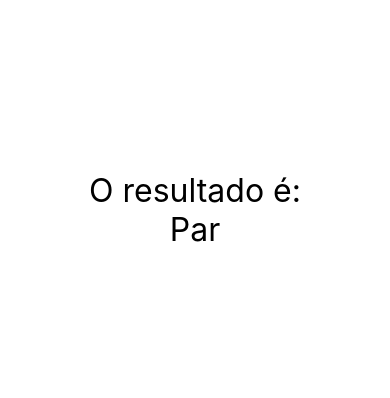
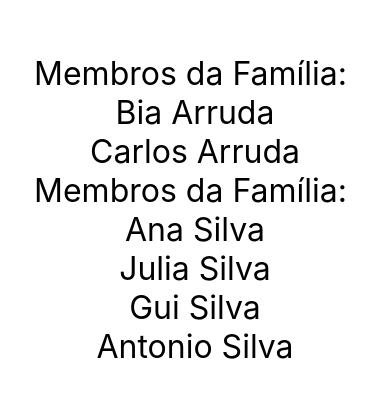
Before and after one commit to rogeriosantosdev/estudo-react-native, a React Native app: screen / in a window 390 px wide. Shown: the part 212-610 px from the top of the page. Built offline with nearby package versions, Linux system fonts and the light colour scheme.

Commit message:
props children

```diff
--- a/src/App.js
+++ b/src/App.js
@@ -11,15 +11,27 @@ import { View, StyleSheet, SafeAreaView } from 'react-native'
 // import Pai from './components/indireta/Pai'
 // import ContadorV2 from './components/contador/ContadorV2'
 // import Diferenciar from './components/Diferenciar'
-import ParImpar from './components/ParImpar'
-
+// import ParImpar from './components/ParImpar'
+import Pai from './components/relacao/Pai'
+import Filho from './components/relacao/Filho'
 
 export default () => (
     <SafeAreaView style={style.App}>
 
-        <ParImpar num={2}/>
+        <Pai>
+            <Filho nome="Bia" sobrenome="Arruda"/>
+            <Filho nome="Carlos" sobrenome="Arruda"/>
+        </Pai>
+
+        <Pai>
+            <Filho nome="Ana" sobrenome="Silva"/>
+            <Filho nome="Julia" sobrenome="Silva"/>
+            <Filho nome="Gui" sobrenome="Silva"/>
+            <Filho nome="Antonio" sobrenome="Silva"/>
+        </Pai>
 
         {/*<MinMax min={1} max={209}/>
+        <ParImpar num={2}/>
         <Diferenciar/>
         <ContadorV2/>
         <Pai/>
--- /dev/null
+++ b/src/components/relacao/Filho.js
@@ -0,0 +1,10 @@
+import React from 'react'
+import { Text } from 'react-native'
+import estilo from '../estilo'
+export default props => {
+    return (
+        <Text style={estilo.txtGrande}>
+            {props.nome} {props.sobrenome}
+        </Text>
+    )
+}
--- /dev/null
+++ b/src/components/relacao/Pai.js
@@ -0,0 +1,12 @@
+import React from 'react'
+import {Text} from 'react-native'
+import estilo from '../estilo'
+
+export default props => {
+    return (
+        <>
+            <Text style={estilo.txtGrande}>Membros da Família: </Text>
+            {props.children}
+        </>
+    )
+}
```
